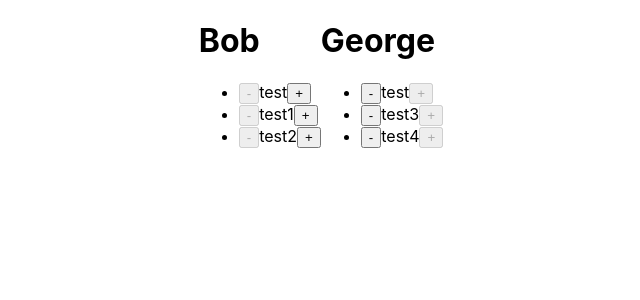
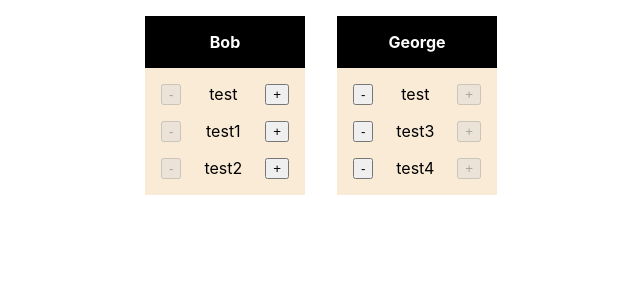
Before and after one commit to AlbertoALopez/torc-interview, a Next.js app: page /components in a window 1280 px wide. Shown: the top 300 px of the page, without its empty margins (319-959 px from the left). Built offline with nearby package versions, Linux system fonts and the light colour scheme.

Commit message:
Update styling

```diff
--- a/pages/components/index.module.css
+++ b/pages/components/index.module.css
@@ -7,4 +7,34 @@
 .lane {
   flex-direction: column;
   justify-content: center;
+  width: 10rem;
+  background-color: antiquewhite;
+  margin: 1rem;
 }
+
+.laneHeader {
+  display: flex;
+  justify-content: center;
+  padding-top: 1rem;
+  padding-bottom: 1rem;
+  background-color: black;
+}
+
+.laneName {
+  font-weight: bold;
+  color: white;
+}
+
+.laneItemList {
+  list-style: none;
+  padding: 0;
+}
+
+.laneItem {
+  display: flex;
+  justify-content: space-between;
+  margin-top: 1rem;
+  padding-left: 1rem;
+  padding-right: 1rem;
+  width: 100%;
+}
--- a/pages/components/index.tsx
+++ b/pages/components/index.tsx
@@ -26,10 +26,12 @@ enum POSITION {
 const Lane = ({ items, moveItemToLane, name, canDecrementItem, canIncrementItem }: LaneProps) => {
   return (
     <div className={styles.lane}>
-      <h1>{name}</h1>
-      <ul>
+      <div className={styles.laneHeader}>
+        <span className={styles.laneName}>{name}</span>
+      </div>
+      <ul className={styles.laneItemList}>
         {items.map((item, index) => (
-          <li key={index}>
+          <li key={index} className={styles.laneItem}>
             <button
               disabled={!canDecrementItem}
               onClick={() => moveItemToLane(item, index, POSITION.DECREMENT)}
@@ -38,13 +40,13 @@ const Lane = ({ items, moveItemToLane, name, canDecrementItem, canIncrementItem
             </button>
             <span>
               {item.message}
+            </span>
             <button
                 disabled={!canIncrementItem}
                 onClick={() => moveItemToLane(item, index, POSITION.INCREMENT)}
               >
                 +
               </button>
-            </span>
           </li>
         ))}
       </ul>
@@ -110,8 +112,7 @@ export default function TorcPage() {
     const newLane = addItemToLane(itemIndex, newLaneIndex, item);
     const oldLane = removeItemFromLane(itemIndex, lanes[originalLaneIndex]);
 
-    setLanes((lanes) => {
-      const newLanes = lanes.map((lane, index) => {
+    setLanes((lanes) => lanes.map((lane, index) => {
       if (index === originalLaneIndex) {
         return oldLane;
       } else if (index === newLaneIndex) {
@@ -119,10 +120,7 @@ export default function TorcPage() {
       }
 
       return lane;
-      });
-
-      return newLanes;
-    });
+    }));
   };
 
   const canIncrementItem = useCallback((index: number) => {
```
Lines whose indentation alone changed are shown as unchanged.
